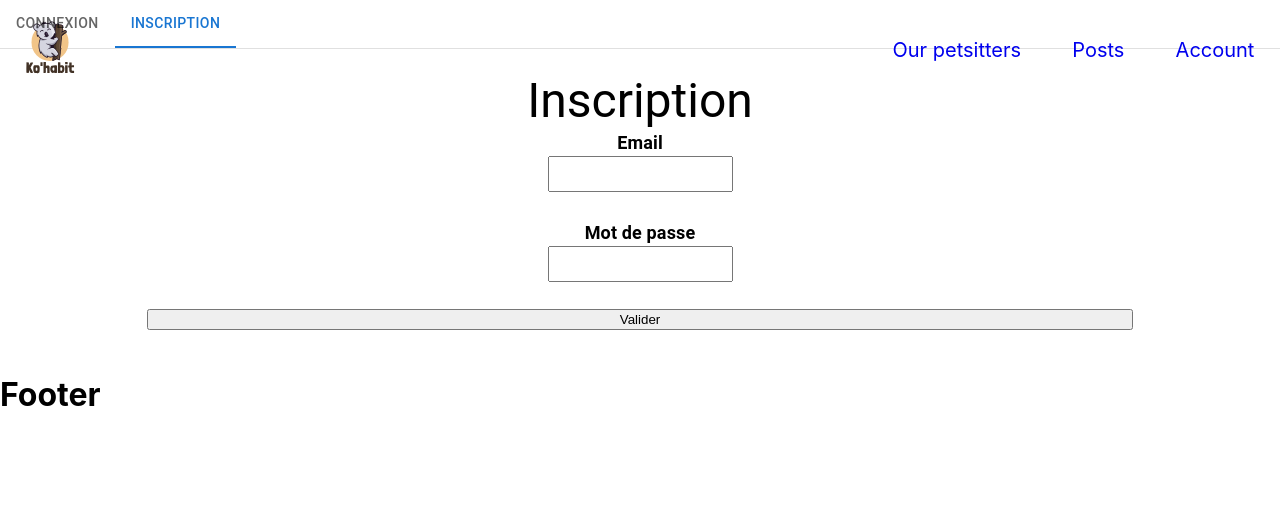
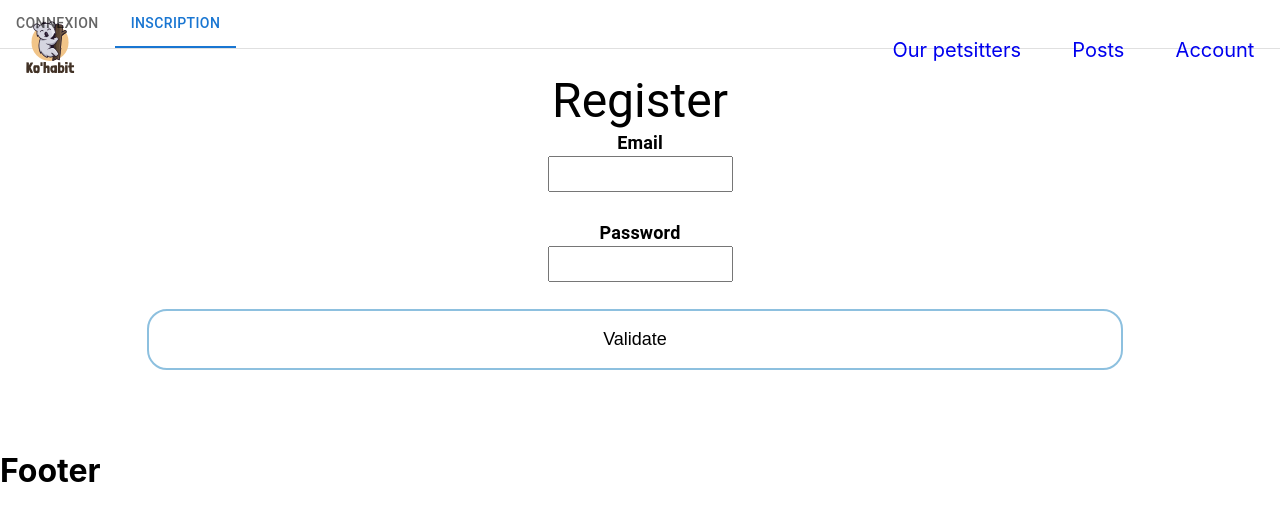
Before and after one commit to maya-gawinowski/KoHabit, a React (Create React App) app in the folder my-app/: page /Login in a window 1280 px wide. Both pictures are taken after a click on the tab "INSCRIPTION". Shown: the top 520 px of the page. Built offline with nearby package versions, Linux system fonts and the light colour scheme.

Commit message:
modify login page

```diff
--- a/my-app/src/Components/Login/Login.css
+++ b/my-app/src/Components/Login/Login.css
@@ -13,3 +13,20 @@
    display: inline-block;
    text-align: center;
 }
+
+
+.form{
+    text-align: center;
+}
+
+.button_form{
+    margin-right: 10px;
+    padding:1em;
+    background-color: white;
+    border: solid #8dc0df 2px;
+    border-radius: 20px;
+    min-width: 7vw;
+    margin-bottom: 2em;
+    font-size: large;
+    text-align: center;
+}
--- a/my-app/src/Components/Login/Login.jsx
+++ b/my-app/src/Components/Login/Login.jsx
@@ -1,9 +1,11 @@
 import * as React from 'react';
+import { useState } from "react";
 import PropTypes from 'prop-types';
 import Tabs from '@mui/material/Tabs';
 import Tab from '@mui/material/Tab';
 import Typography from '@mui/material/Typography';
 import Box from '@mui/material/Box';
+import './Login.css';
 
 
 function TabPanel(props) {
@@ -39,19 +41,29 @@ function a11yProps(index) {
   };
 }
 
-
-
 export default function Login() {
   const [value, setValue] = React.useState(0);
+  const [nameConnection, setNameConnection] = useState();
+  const [emailConnection, setEmailConnection] = useState();
+  const [pwdConnection, setPwdConnection] = useState();
+  const [pwdBisConnection, setPwdBisConnection] = useState();
+  const [emailRegister, setEmailRegister] = useState();
+  const [pwdRegister, setPwdRegister] = useState();
 
   const handleChange = (event, newValue) => {
     setValue(newValue);
   };
 
-  function handleSubmit () {
-    console.log("hello");
-    //alert('A name was submitted: ' + this.state.value);
-    //event.preventDefault();
+  function handleSubmitConnection () {
+    console.log("Name : "+nameConnection);
+    console.log("Email : "+emailConnection);
+    console.log("Password : "+pwdConnection);
+    console.log("PasswordBis : "+pwdBisConnection);
+  }
+
+  function handleSubmitRegister () {
+    console.log("Email : "+emailRegister);
+    console.log("Password : "+pwdRegister);
   }
 
   return (
@@ -66,39 +78,39 @@ export default function Login() {
         <Typography variant='h3'>Connexion</Typography>
         <div class='form'>
             <label>
-                Nom <br />
-                <input type="text" name="name" />
+                Name <br />
+                <input type="text" name="nameConnection" onChange={(e) => setNameConnection(e.target.value)} required/>
             </label><br />
             <label>
                 Email <br />
-                <input type="text" name="name" />
+                <input type="text" name="emailConnection" onChange={(e) => setEmailConnection(e.target.value)} required/>
             </label><br />
             <label>
-                Mot de passe <br />
-                <input type="text" name="name" />
+                Password <br />
+                <input type="text" name="pwdConnection" onChange={(e) => setPwdConnection(e.target.value)} required/>
             </label><br />
             <label>
-                Confirmer mot de passe <br />
-                <input type="text" name="name" />
+                Confirm your password <br />
+                <input type="text" name="pwdBisConnection" onChange={(e) => setPwdBisConnection(e.target.value)} required/>
             </label><br />
-            <button class="button_form" onClick={handleSubmit}>
-                Valider
+            <button class="button_form" onClick={handleSubmitConnection}>
+                Validate
             </button>
         </div>
       </TabPanel>
       <TabPanel value={value} index={1} style={{textAlign: 'center'}}>
-        <Typography variant='h3'>Inscription</Typography>
+        <Typography variant='h3'>Register</Typography>
         <div class='form'>
             <label>
                 Email <br />
-                <input type="text" name="name" />
+                <input type="text" name="emailRegister" onChange={(e) => setEmailRegister(e.target.value)} required/>
             </label><br />
             <label>
-                Mot de passe <br />
-                <input type="text" name="name" />
+                Password <br />
+                <input type="text" name="pwdRegister" onChange={(e) => setPwdRegister(e.target.value)} required/>
             </label><br />
-            <button class="button_form" onClick={handleSubmit}>
-                Valider
+            <button class="button_form" onClick={handleSubmitRegister}>
+                Validate
             </button>
         </div>
 
```
